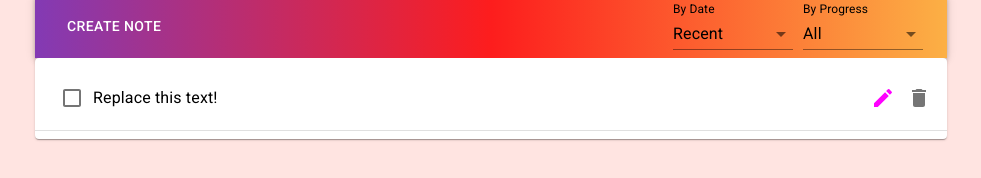
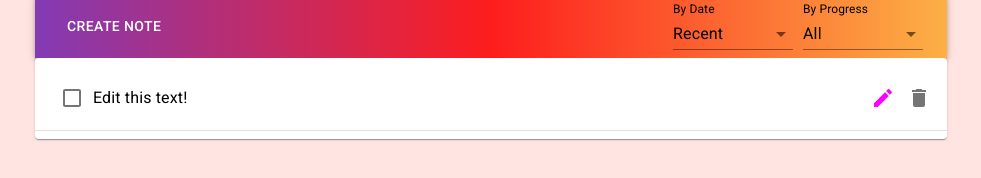
Before and after one commit to Soare-Robert-Daniel/Do-To-App-React, a React (Create React App) app: page / in a window 1280 px wide. Both pictures are taken after a click on the button "CREATE NOTE". Shown: the part 146-324 px from the top of the page, without its empty margins (149-1130 px from the left). Built offline with nearby package versions, Linux system fonts and the light colour scheme; a web font is replaced by a local one.

Commit message:
Minor Change #1

```diff
--- a/src/App.js
+++ b/src/App.js
@@ -123,7 +123,7 @@ const App = () => {
               onClick={() =>
                 dispatchNote({
                   type: ActionType.ADD,
-                  payload: { content: "Replace this text!" },
+                  payload: { content: "Edit this text!" },
                 })
               }
             >
--- a/src/Note.js
+++ b/src/Note.js
@@ -29,10 +29,10 @@ const Note = ({ data, dispatch }) => {
   const [content, setContent] = useState(data.content);
   const [inputFocus, setInputFocus] = useFocus();
 
-  const getTextColor = (modeType) => {
-    switch (modeType) {
+  const getTextColor = (m) => {
+    switch (mode) {
       case Mode.SHOW:
-        return "black";
+        return (data.isCompleted) ? "green" : "black";
       case Mode.EDIT:
         return "magenta";
       case Mode.DELETE:
@@ -155,7 +155,7 @@ const Note = ({ data, dispatch }) => {
         fullWidth
         readOnly={mode !== Mode.EDIT}
         style={{
-          color: getTextColor(mode),
+          color: getTextColor(),
         }}
         onChange={(event) => setContent(event.target.value)}
         //onDoubleClick={() => setMode(Mode.EDIT)}
```
